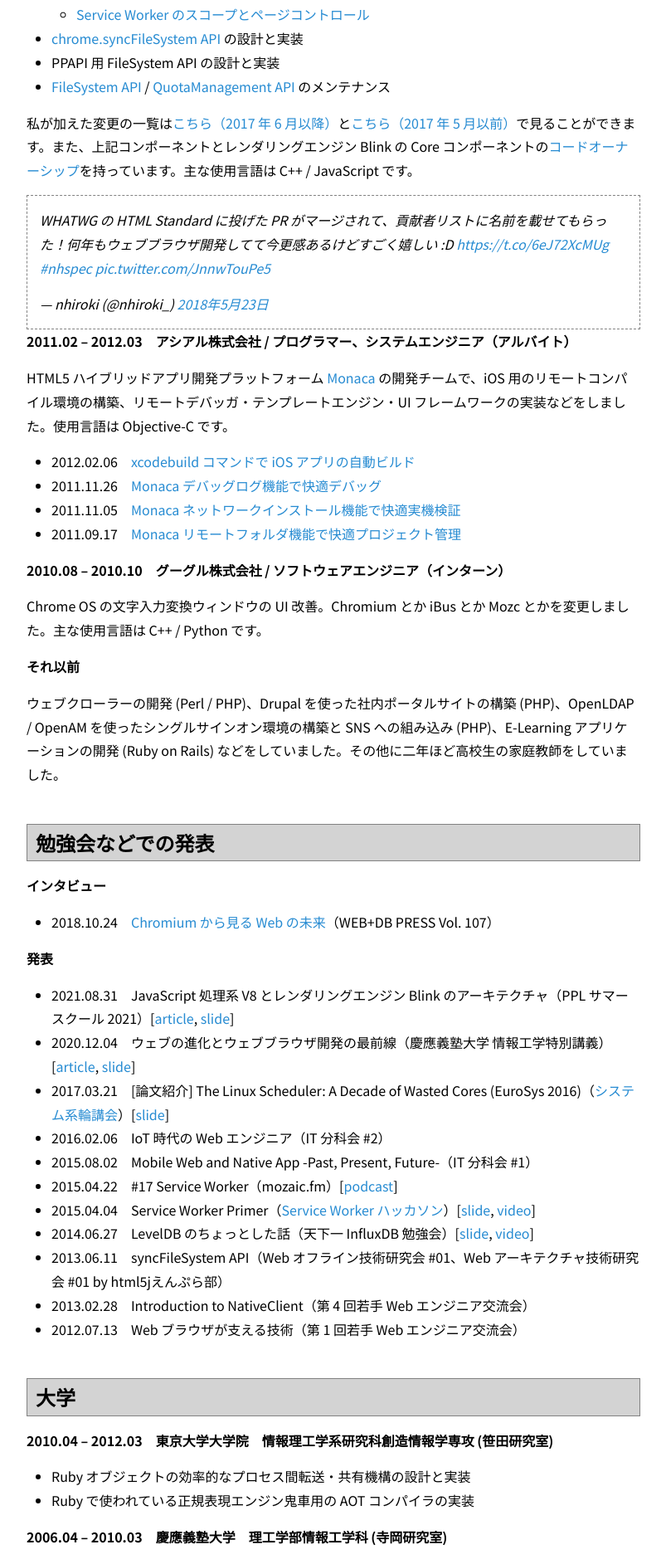
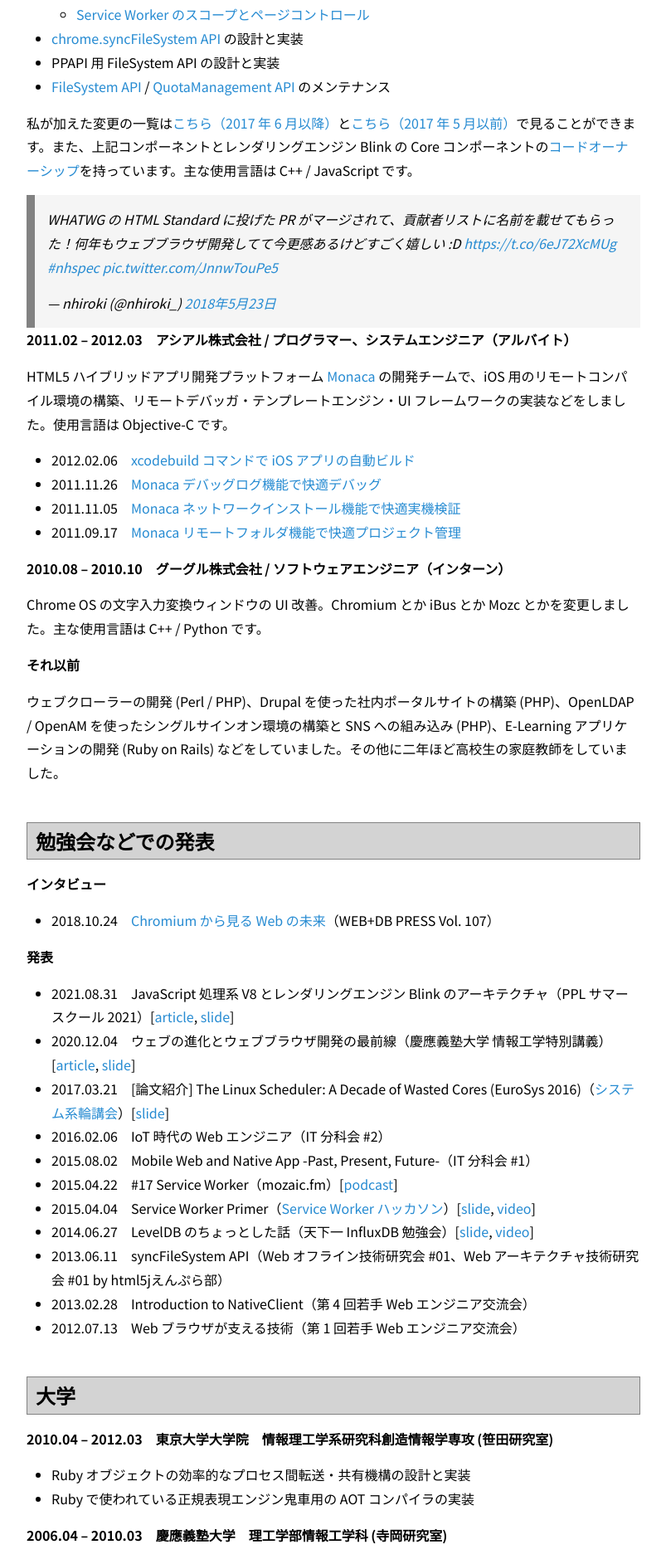
Before and after one commit to nhiroki/nhiroki.github.io, a Jekyll site: the page built from about.md, in a window 1280 px wide. Shown: the part 2008-3893 px from the top of the page at 83% size, without its empty margins (238-1041 px from the left). Built offline with Jekyll 4.4.1, drawn with Linux system fonts in a browser that asks for light colours; comment, search, counter and statistics services are not loaded.

Commit message:
Change styles of blockquotes

```diff
--- a/_sass/_base.scss
+++ b/_sass/_base.scss
@@ -142,7 +142,8 @@
  */
 blockquote {
     color: $text-color;
-    border: 1px dashed $grey-color;
+    border-left: 10px solid $grey-color;
+    background: $code-background-color;
     padding: $spacing-unit / 2;
     font-size: $base-font-size;
     font-style: italic;
```
